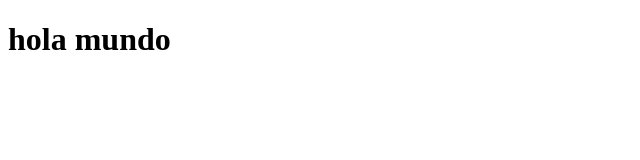
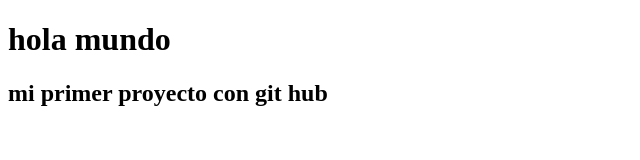
Before and after one commit to hugoandrade22/myproyect_git, a plain HTML site: page index.html in a window 1280 px wide. Shown: the whole page, without its empty margins (0-640 px from the left). Drawn offline with Linux system fonts and the light colour scheme.

Commit message:
modifique el index

```diff
--- a/index.html
+++ b/index.html
@@ -8,5 +8,6 @@
 </head>
 <body>
     <h1>hola mundo</h1>
+    <h2>mi primer proyecto con git hub</h2>
 </body>
 </html>
```
